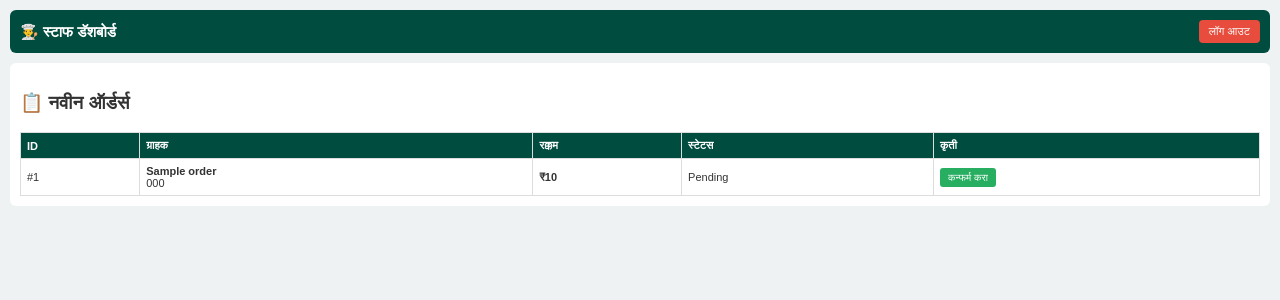
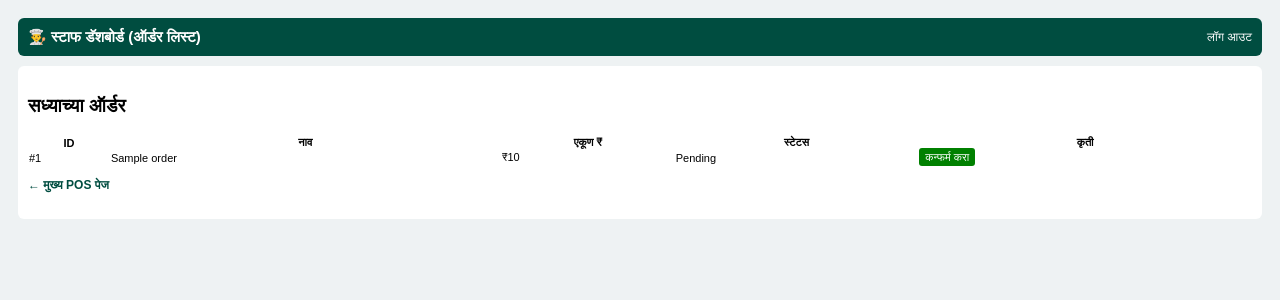
Before and after one commit to naturalkulfi1/south-pole-Natural-kulfi, a Flask app: template templates/staff_panel.html in a window 1280 px wide. Shown: the top 300 px of the page. Run offline with Flask 3, Linux system fonts and the light colour scheme; the template is opened without the code that fills it: most values are stand-ins (such as "Sample title", 1, 10 or a date in 2020).

Commit message:
Update staff_panel.html

```diff
--- a/templates/staff_panel.html
+++ b/templates/staff_panel.html
@@ -1,52 +1,32 @@
 <!DOCTYPE html>
 <html lang="mr">
-<head>
-    <meta charset="UTF-8">
-    <meta name="viewport" content="width=device-width, initial-scale=1.0">
-    <title>Staff Panel - South Pole</title>
-    <style>
-        body { font-family: sans-serif; background: #eef2f3; margin: 0; padding: 10px; color: #333; }
-        .header { background: #004d40; color: white; padding: 10px; border-radius: 6px; display: flex; justify-content: space-between; align-items: center; }
-        .logout { background: #e74c3c; color: white; padding: 5px 10px; border-radius: 4px; text-decoration: none; font-size: 11px; }
-        .card { background: white; padding: 10px; border-radius: 6px; margin-top: 10px; }
-        table { width: 100%; border-collapse: collapse; font-size: 11px; margin-top: 5px; }
-        th, td { border: 1px solid #ddd; padding: 6px; text-align: left; }
-        th { background: #004d40; color: white; }
-        .btn-confirm { background: #27ae60; color: white; padding: 4px 8px; border-radius: 3px; text-decoration: none; font-size: 10px; }
-    </style>
-</head>
-<body>
-    <div class="header">
-        <h1 style="margin:0; font-size: 15px;">👨‍🍳 स्टाफ डॅशबोर्ड</h1>
-        <a href="/staff/logout" class="logout">लॉग आउट</a>
+<head><meta charset="UTF-8"><title>Staff Panel</title></head>
+<body style="font-family:sans-serif; background:#eef2f3; padding:10px;">
+    <div style="background:#004d40; color:white; padding:10px; border-radius:6px; display:flex; justify-content:space-between; align-items:center;">
+        <h2 style="margin:0; font-size:15px;">👨‍🍳 स्टाफ डॅशबोर्ड (ऑर्डर लिस्ट)</h2>
+        <a href="/staff/logout" style="color:white; font-size:12px; text-decoration:none;">लॉग आउट</a>
     </div>
-
-    <div class="card">
-        <h3>📋 नवीन ऑर्डर्स</h3>
-        <table>
-            <tr>
-                <th>ID</th>
-                <th>ग्राहक</th>
-                <th>रक्कम</th>
-                <th>स्टेटस</th>
-                <th>कृती</th>
-            </tr>
-            {% for o in orders | reverse %}
+    <div style="background:white; padding:10px; border-radius:6px; margin-top:10px;">
+        <h3>सध्याच्या ऑर्डर</h3>
+        <table style="width:100%; border-collapse:collapse; font-size:11px;">
+            <tr><th>ID</th><th>नाव</th><th>एकूण ₹</th><th>स्टेटस</th><th>कृती</th></tr>
+            {% for o in orders %}
             <tr>
                 <td>#{{ o.id }}</td>
-                <td><b>{{ o.name }}</b><br>{{ o.phone }}</td>
-                <td><b>₹{{ o.total }}</b></td>
+                <td>{{ o.name }}</td>
+                <td>₹{{ o.total }}</td>
                 <td>{{ o.status }}</td>
                 <td>
                     {% if o.status == 'Pending' %}
-                    <a href="/staff/confirm/{{ o.id }}" class="btn-confirm">कन्फर्म करा</a>
+                    <a href="/staff/confirm/{{ o.id }}" style="background:green; color:white; padding:3px 6px; text-decoration:none; border-radius:3px;">कन्फर्म करा</a>
                     {% else %}
-                    ✅ झाली
+                    पूर्ण झाली
                     {% endif %}
                 </td>
             </tr>
             {% endfor %}
         </table>
+        <p style="margin-top:10px;"><a href="/" style="font-size:12px; color:#004d40; text-decoration:none; font-weight:bold;">← मुख्य POS पेज</a></p>
     </div>
 </body>
 </html>
```
